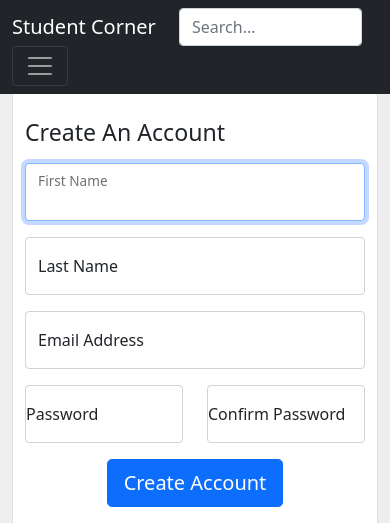
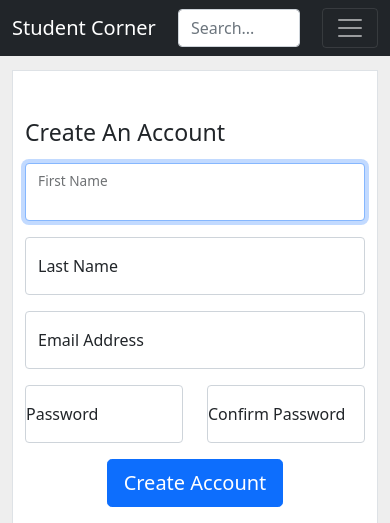
Before and after one commit to Mbye20/student_corner, a Flask app: page /create_account in a window 390 px wide. Shown: the top 523 px of the page. Run offline with Flask 2, Linux system fonts and the light colour scheme; some libraries are stand-ins or nearby versions.

Commit message:
d-md changed

```diff
--- a/stud_corner/templates/navbar.html
+++ b/stud_corner/templates/navbar.html
@@ -1,8 +1,8 @@
 
 <nav class="navbar navbar-expand-lg fixed-top navbar-dark bg-dark">
     <div class="container-fluid">
-        <a class="navbar-brand mb-0 h1" href="/">Student Corner</a>
-        <form class="col-6 d-md-none me-3">
+        <a class="navbar-brand me-0 mb-0 h1" href="/">Student Corner</a>
+        <form class="col-4 d-lg-none">
             <input type="search" class="form-control form-control-dark" placeholder="Search..." aria-label="Search">
         </form>
         <button class="navbar-toggler" type="button" data-bs-toggle="collapse" data-bs-target="#navbarSupportedContent" aria-controls="navbarSupportedContent" aria-expanded="false" aria-label="Toggle navigation">
@@ -20,7 +20,7 @@
                     <a class="nav-link {% if active_page=='contacts' %}contacts{%endif %}" aria-current="page" href="#" tabindex="-1">Contacts</a>
                 </li>
             </ul>
-            <form class="col-12 col-lg-6 d-none d-md-block">
+            <form class="col-12 col-lg-6 d-none d-lg-block">
                 <input type="search" class="form-control form-control-dark" placeholder="Search..." aria-label="Search">
             </form>
             <ul class="navbar-nav ms-auto mb-2 mb-lg-0">
```
